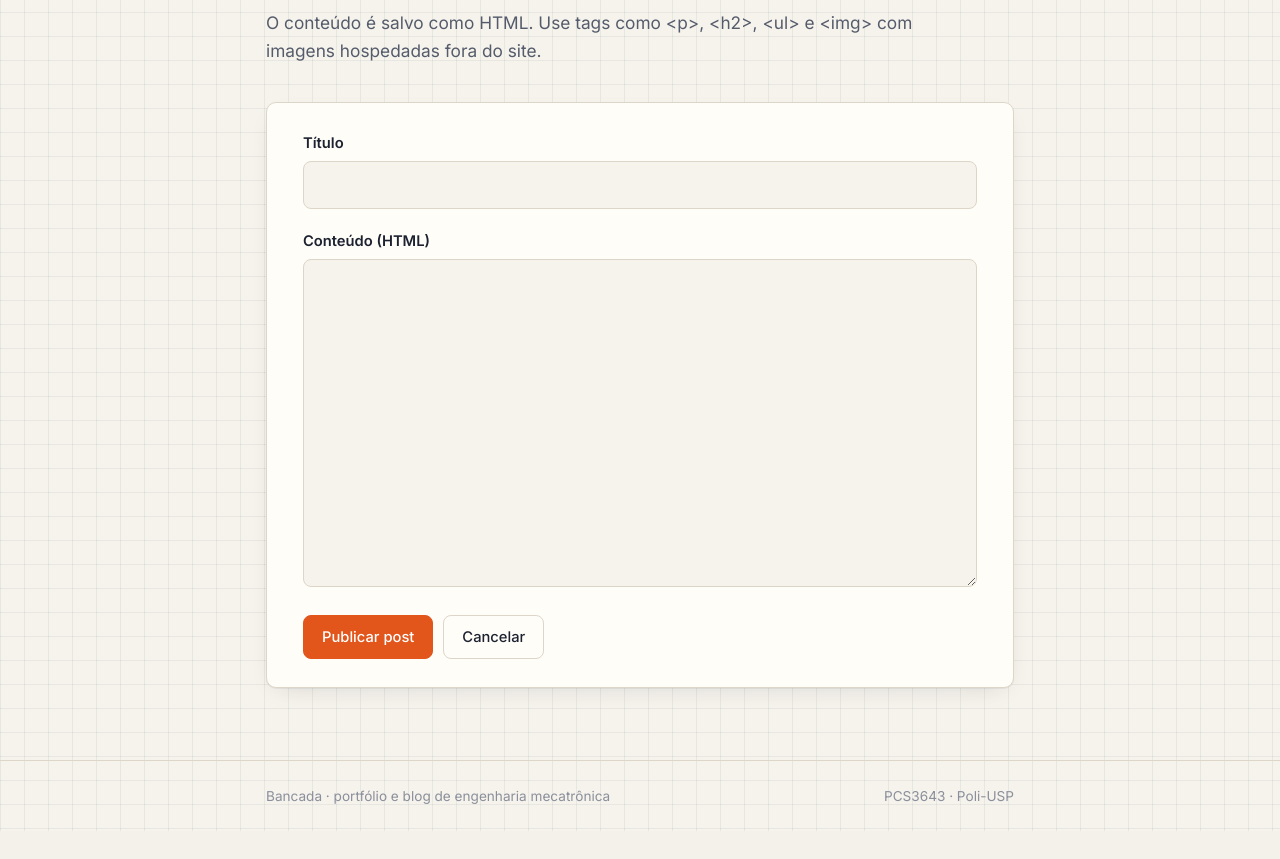
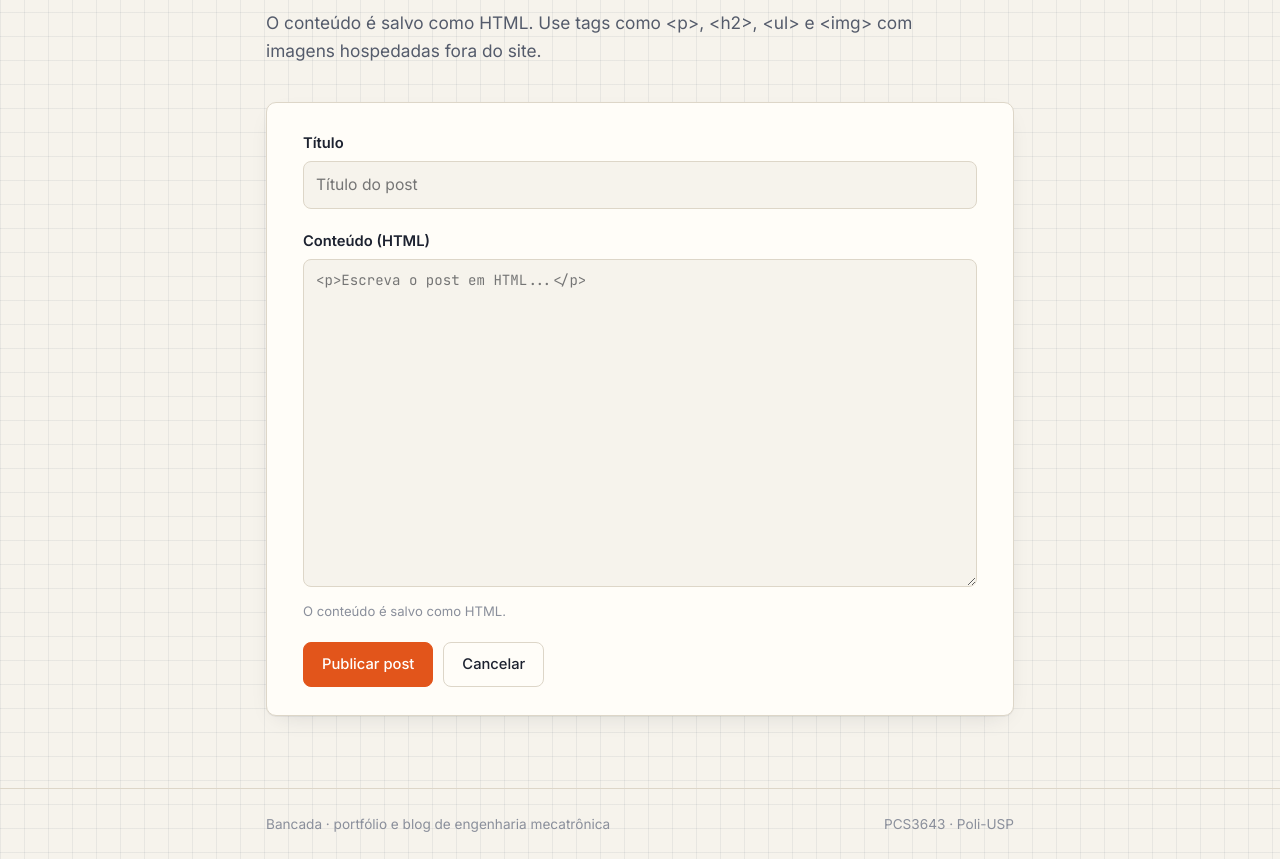
Before and after one commit to Kilho0/sisinfo-blog, a Django app: page /posts/novo/ in a window 1280 px wide. Shown: the part 204-1063 px from the top of the page. Before the commit the page ends 1035 px from the top, so only its background shows below. Run offline with Django 5.2, Linux system fonts and the light colour scheme; the visitor is signed in with stand-in values (Sample User, id 1).

Commit message:
Views v2: CRUD de posts com views funcionais e PostForm

```diff
--- /dev/null
+++ b/blog/forms.py
@@ -0,0 +1,20 @@
+from django import forms
+
+from .models import Post
+
+
+class PostForm(forms.ModelForm):
+    class Meta:
+        model = Post
+        fields = ['title', 'content']
+        labels = {
+            'title': 'Título',
+            'content': 'Conteúdo (HTML)',
+        }
+        widgets = {
+            'title': forms.TextInput(attrs={'placeholder': 'Título do post'}),
+            'content': forms.Textarea(attrs={
+                'rows': 14,
+                'placeholder': '<p>Escreva o post em HTML...</p>',
+            }),
+        }
--- a/blog/views.py
+++ b/blog/views.py
@@ -1,8 +1,9 @@
-"""Versão 1: views funcionais, sem Django forms e sem validação de dados."""
+"""Versão 2: views funcionais usando um Django form."""
 
 from django.contrib.auth.decorators import login_required
 from django.shortcuts import get_object_or_404, redirect, render
 
+from .forms import PostForm
 from .models import Post
 
 
@@ -19,23 +20,26 @@ def post_detail(request, pk):
 @login_required
 def post_create(request):
     if request.method == 'POST':
-        post = Post.objects.create(
-            title=request.POST['title'],
-            content=request.POST['content'],
-        )
-        return redirect('post_detail', pk=post.pk)
-    return render(request, 'blog/post_form.html')
+        form = PostForm(request.POST)
+        if form.is_valid():
+            post = form.save()
+            return redirect('post_detail', pk=post.pk)
+    else:
+        form = PostForm()
+    return render(request, 'blog/post_form.html', {'form': form})
 
 
 @login_required
 def post_update(request, pk):
     post = get_object_or_404(Post, pk=pk)
     if request.method == 'POST':
-        post.title = request.POST['title']
-        post.content = request.POST['content']
-        post.save()
-        return redirect('post_detail', pk=post.pk)
-    return render(request, 'blog/post_form.html', {'post': post})
+        form = PostForm(request.POST, instance=post)
+        if form.is_valid():
+            form.save()
+            return redirect('post_detail', pk=post.pk)
+    else:
+        form = PostForm(instance=post)
+    return render(request, 'blog/post_form.html', {'form': form, 'post': post})
 
 
 @login_required
--- a/templates/blog/post_form.html
+++ b/templates/blog/post_form.html
@@ -7,16 +7,19 @@
   <h1 class="page-title">{% if post %}Editar “{{ post.title }}”{% else %}Novo post{% endif %}</h1>
   <p class="page-lead">O conteúdo é salvo como HTML. Use tags como &lt;p&gt;, &lt;h2&gt;, &lt;ul&gt; e &lt;img&gt; com imagens hospedadas fora do site.</p>
 
-  <form class="card form-card" method="post">
+  <form class="card form-card" method="post" novalidate>
     {% csrf_token %}
-    <div class="field">
-      <label for="id_title">Título</label>
-      <input type="text" id="id_title" name="title" value="{{ post.title }}">
-    </div>
-    <div class="field">
-      <label for="id_content">Conteúdo (HTML)</label>
-      <textarea id="id_content" name="content" rows="14">{{ post.content }}</textarea>
-    </div>
+    {% if form.non_field_errors %}
+      <div class="form-errors">{{ form.non_field_errors|join:" " }}</div>
+    {% endif %}
+    {% for field in form %}
+      <div class="field">
+        <label for="{{ field.id_for_label }}">{{ field.label }}</label>
+        {{ field }}
+        {% if field.help_text %}<p class="help">{{ field.help_text }}</p>{% endif %}
+        {{ field.errors }}
+      </div>
+    {% endfor %}
     <div class="actions">
       <button class="btn btn-primary" type="submit">{% if post %}Salvar alterações{% else %}Publicar post{% endif %}</button>
       <a class="btn" href="{% if post %}{% url 'post_detail' post.pk %}{% else %}{% url 'post_list' %}{% endif %}">Cancelar</a>
```
